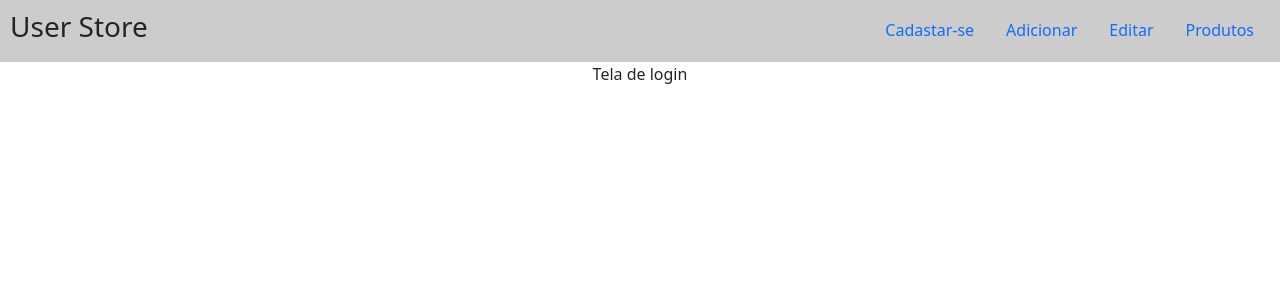
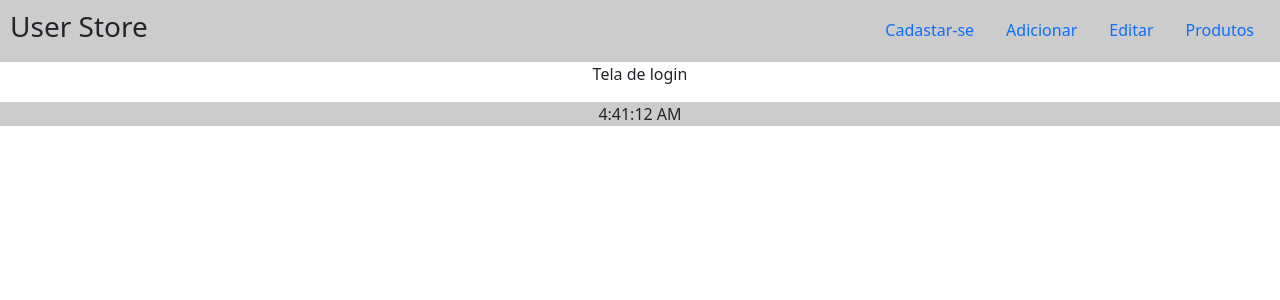
Before and after one commit to luxquinha/User_Store, a React (Create React App) app: page / in a window 1280 px wide. Shown: the top 300 px of the page. Built offline with nearby package versions, Linux system fonts and the light colour scheme.

Commit message:
adicionando os horários no rodapé

```diff
--- a/src/App.jsx
+++ b/src/App.jsx
@@ -1,5 +1,6 @@
 import './estilos/App.css';
 import BarraMenu from './componentes/BarraMenu';
+import RodaPe from './componentes/RodaPe';
 import { Outlet } from 'react-router-dom';
 
 function App() {
@@ -7,6 +8,7 @@ function App() {
     <div className="App">
       <BarraMenu/>
       <Outlet/>
+      <RodaPe/>
     </div>
   );
 }
--- a/src/componentes/RodaPe.jsx
+++ b/src/componentes/RodaPe.jsx
@@ -1,6 +1,11 @@
 
 function RodaPe(){
+    let date = new Date()
     return(
-        <p>Roda-pé</p>
+        <div style={{backgroundColor: '#CCC'}}>
+            <p>{date.toLocaleTimeString()}</p>
+        </div>
     )
 }
+
+export default RodaPe
```
